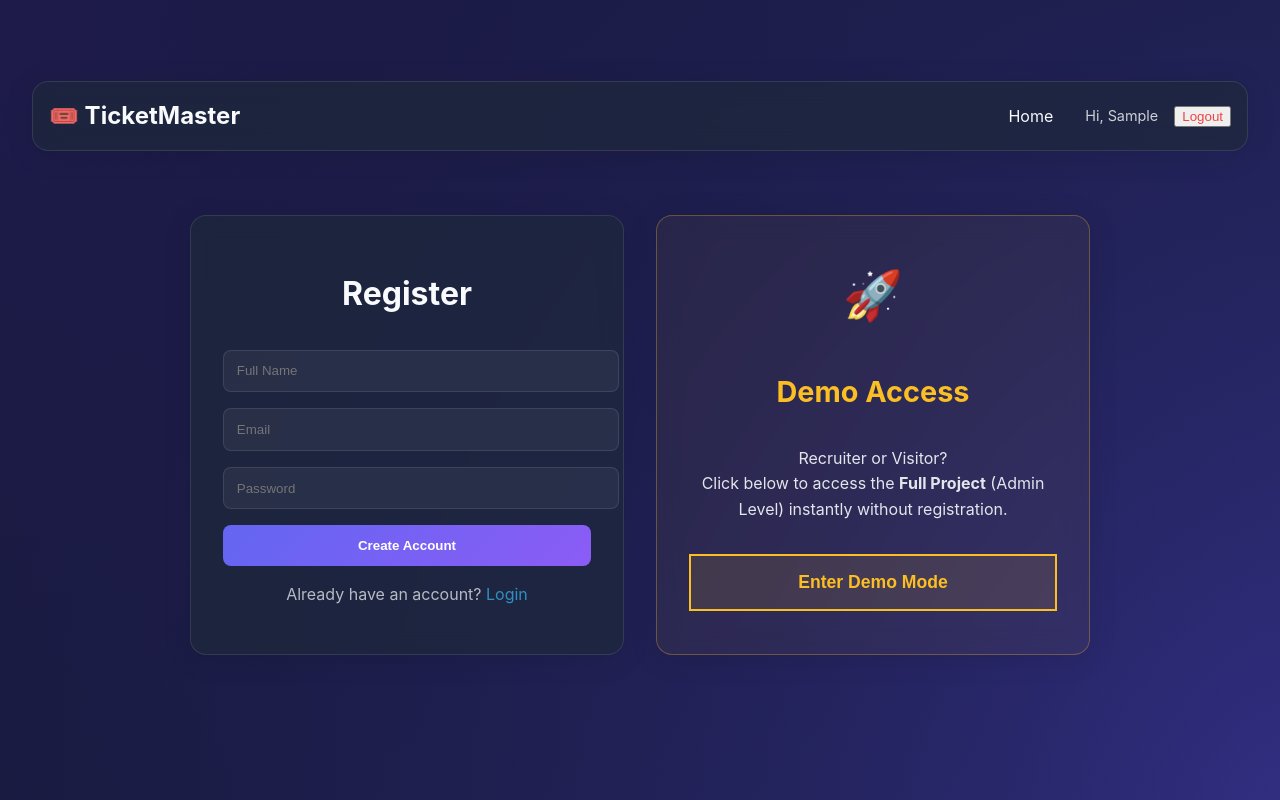
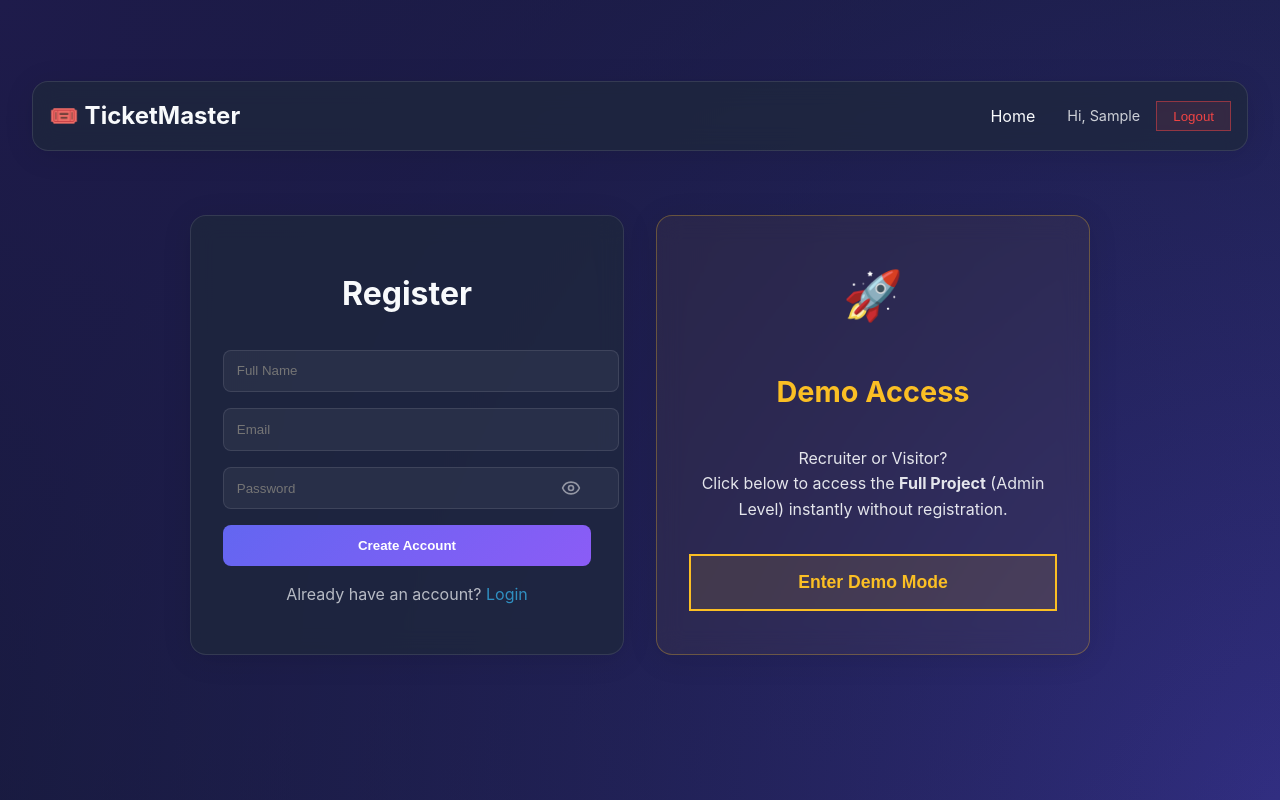
Before and after one commit to SHAKTHI84/Booking-System, a React app in the folder frontend/: page /register in a window 1280 px wide. Built offline with nearby package versions, Linux system fonts and the light colour scheme; no server answers; sample sign-in values are in the browser's storage; the HTML template or start-up script is replaced by a standard one.

Commit message:
UI Polish: Better Logout, Cinema Screen, Register Password Toggle

```diff
--- a/frontend/src/App.tsx
+++ b/frontend/src/App.tsx
@@ -23,7 +23,18 @@ const Navbar = () => {
             <div style={{ marginLeft: '1rem', fontSize: '0.9rem', opacity: 0.8 }}>
               Hi, {user.name.split(' ')[0]}
             </div>
-            <button onClick={logout} className="btn-ghost" style={{ color: '#ef4444' }}>Logout</button>
+            <button
+              onClick={logout}
+              className="btn-ghost"
+              style={{
+                color: '#ef4444',
+                border: '1px solid rgba(239, 68, 68, 0.5)',
+                background: 'rgba(239, 68, 68, 0.1)',
+                padding: '0.4rem 1rem'
+              }}
+            >
+              Logout
+            </button>
           </>
         ) : (
           <>
--- a/frontend/src/pages/Booking.tsx
+++ b/frontend/src/pages/Booking.tsx
@@ -157,9 +157,21 @@ const Booking = () => {
                         <div className="theater-container">
                             {show.type === 'SHOW' && (
                                 <div style={{
-                                    width: '80%', height: '8px', background: '#cbd5e1', borderRadius: '4px',
-                                    marginBottom: '3rem', boxShadow: '0 0 20px rgba(255,255,255,0.3)',
-                                    textAlign: 'center', fontSize: '0.7rem', color: '#94a3b8', paddingTop: '10px'
+                                    width: '80%',
+                                    height: '60px',
+                                    marginBottom: '3rem',
+                                    borderTop: '4px solid rgba(255,255,255,0.2)',
+                                    borderRadius: '50% 50% 0 0 / 20px 20px 0 0',
+                                    background: 'linear-gradient(to bottom, rgba(255,255,255,0.1), transparent)',
+                                    boxShadow: '0 -20px 30px rgba(255,255,255,0.05)',
+                                    display: 'flex',
+                                    alignItems: 'center',
+                                    justifyContent: 'center',
+                                    color: 'rgba(255,255,255,0.4)',
+                                    letterSpacing: '0.5rem',
+                                    fontSize: '0.9rem',
+                                    fontWeight: 'bold',
+                                    transform: 'perspective(500px) rotateX(20deg)'
                                 }}>
                                     SCREEN
                                 </div>
--- a/frontend/src/pages/Register.tsx
+++ b/frontend/src/pages/Register.tsx
@@ -2,11 +2,13 @@ import { useState } from 'react';
 import { useGlobal } from '../context/GlobalContext';
 import { useNavigate, Link } from 'react-router-dom';
 import api from '../api';
+import { Eye, EyeOff } from 'lucide-react';
 
 const Register = () => {
     const { login } = useGlobal();
     const navigate = useNavigate();
     const [form, setForm] = useState({ name: '', email: '', password: '' });
+    const [showPassword, setShowPassword] = useState(false);
     const [error, setError] = useState('');
 
     const handleSubmit = async (e: React.FormEvent) => {
@@ -56,15 +58,37 @@ const Register = () => {
                         onChange={e => setForm({ ...form, email: e.target.value })}
                         required
                     />
+                    <div style={{ position: 'relative' }}>
                         <input
-                        type="password"
+                            type={showPassword ? "text" : "password"}
                             placeholder="Password"
                             className="input-field"
                             value={form.password}
                             onChange={e => setForm({ ...form, password: e.target.value })}
                             required
                             minLength={6}
+                            style={{ width: '100%' }}
                         />
+                        <button
+                            type="button"
+                            onClick={() => setShowPassword(!showPassword)}
+                            style={{
+                                position: 'absolute',
+                                right: '10px',
+                                top: '50%',
+                                transform: 'translateY(-50%)',
+                                background: 'transparent',
+                                border: 'none',
+                                color: 'rgba(255,255,255,0.5)',
+                                cursor: 'pointer',
+                                padding: 0,
+                                display: 'flex',
+                                alignItems: 'center'
+                            }}
+                        >
+                            {showPassword ? <EyeOff size={20} /> : <Eye size={20} />}
+                        </button>
+                    </div>
                     <button type="submit" className="btn-primary">Create Account</button>
                     {error && <p style={{ color: '#ef4444' }}>{error}</p>}
                 </form>
```
Also changed, not shown: 1 other file (tests, documents, lock files or other folders). Lines whose indentation alone changed are shown as unchanged.
